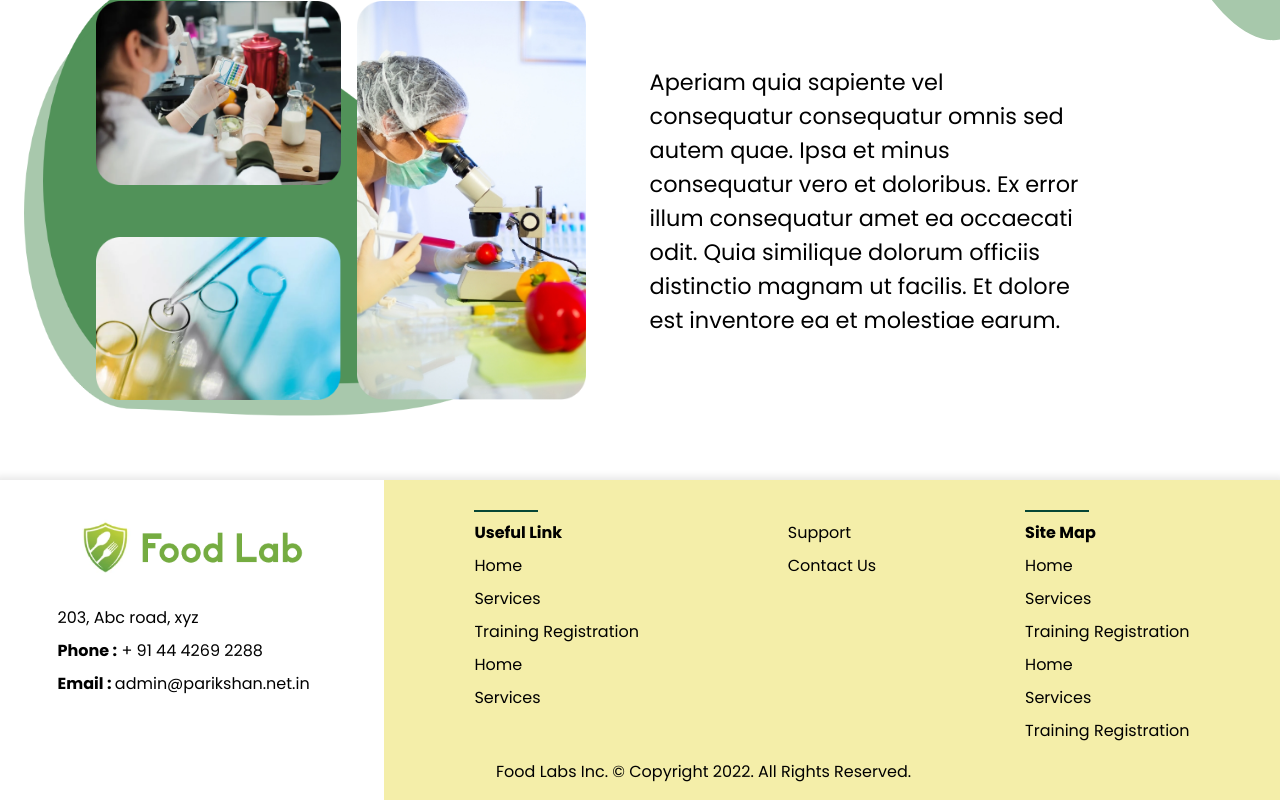
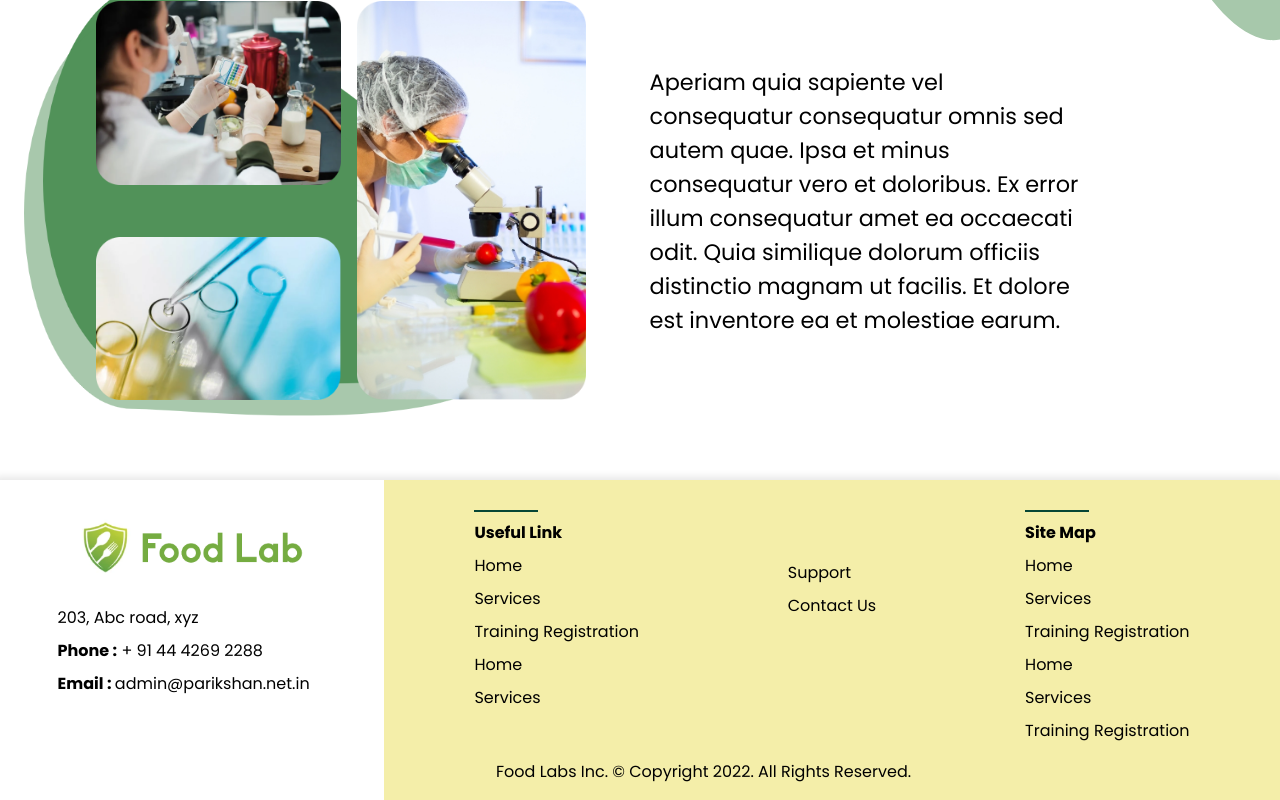
Before and after one commit to KevinSlim67/Food-Lab-Product-Landing-Page, a React (Create React App) app: page / in a window 1280 px wide. Shown: the part 1185-1985 px from the top of the page. Built offline with nearby package versions, Linux system fonts and the light colour scheme.

Commit message:
fixed footer middle ul margin

```diff
--- a/src/components/footer/footer.css
+++ b/src/components/footer/footer.css
@@ -81,6 +81,11 @@ footer .right .bottom {
     margin-left: 5vw;
 }
 
+footer .right ul:nth-child(2) {
+    margin-top: 2.5rem;
+}
+
+
 @media (max-width: 1000px) {
     footer {
         flex-direction: column;
```
Also changed, not shown: 1 other file (tests, documents, lock files or other folders).
